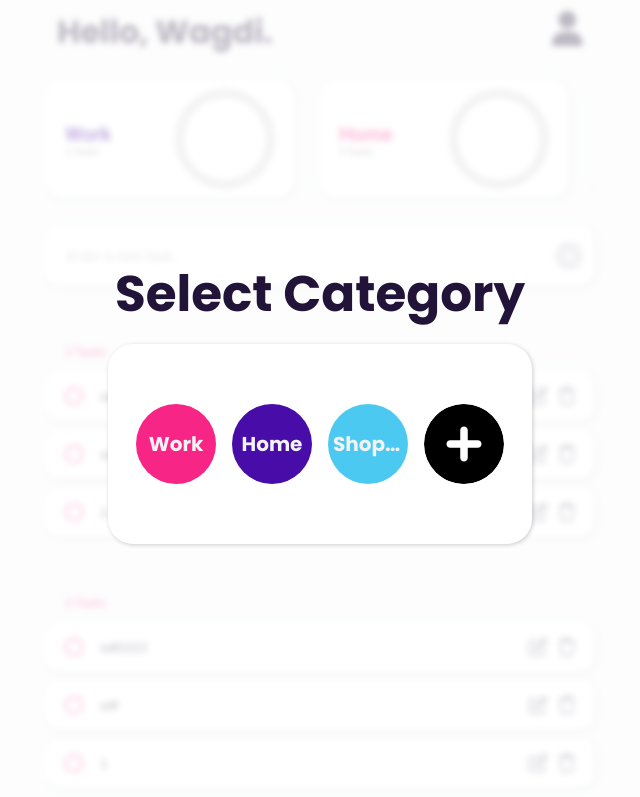
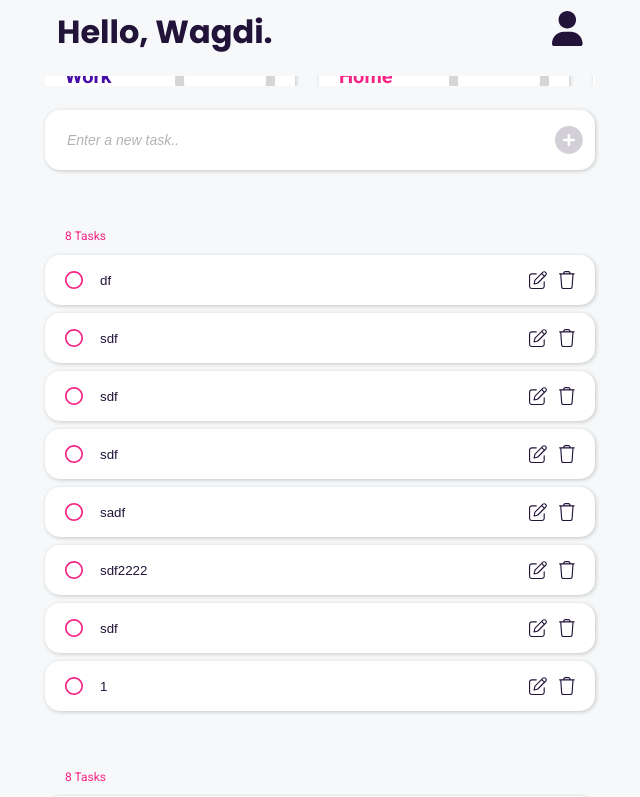
Before and after one commit to wagdikala/todo-app, a React (Create React App) app: page / in a window 1280 px wide. Shown: the top 797 px of the page, without its empty margins (320-960 px from the left). Built offline with nearby package versions, Linux system fonts and the light colour scheme; data requests are answered from the project's data file.

Commit message:
WIP_1 Categpry Modal

```diff
--- a/db.json
+++ b/db.json
@@ -16,6 +16,31 @@
       "taskTitle": "sdf2222",
       "isCompleted": false,
       "id": 3
+    },
+    {
+      "taskTitle": "sadf",
+      "isCompleted": false,
+      "id": 4
+    },
+    {
+      "taskTitle": "sdf",
+      "isCompleted": false,
+      "id": 5
+    },
+    {
+      "taskTitle": "sdf",
+      "isCompleted": false,
+      "id": 6
+    },
+    {
+      "taskTitle": "sdf",
+      "isCompleted": false,
+      "id": 7
+    },
+    {
+      "taskTitle": "df",
+      "isCompleted": false,
+      "id": 8
     }
   ]
 }
--- a/src/components/addTask/AddTask.jsx
+++ b/src/components/addTask/AddTask.jsx
@@ -5,7 +5,7 @@
 function AddTask() {
   const [text, setText] = useState("");
   const [btnDisabled, setBtnDisabled] = useState(true);
-  const { addTask } = useContext(TasksContext);
+  const { addTask, setShowModal } = useContext(TasksContext);
 
   const handleTextChange = (e) => {
     if (e.target.value.length === 0) {
@@ -17,6 +17,7 @@
   };
 
   const handleAddTask = () => {
+    setShowModal(true);
     addTask({ taskTitle: text, isCompleted: false });
     setBtnDisabled("none");
     setText("");
--- a/src/components/modal/CategoryModal.jsx
+++ b/src/components/modal/CategoryModal.jsx
@@ -1,12 +1,22 @@
 import "./category-modal.scss";
+import TasksContext from "../../context/TasksContext";
+import { useEffect, useContext } from "react";
 
 function CategoryModal() {
+  const { showModal, setShowModal } = useContext(TasksContext);
+
+  const handleSelect = () => {
+    setShowModal(false);
+  };
+
+  useEffect(() => {}, [showModal]);
+
   return (
-    <div className="modal">
+    <div className="modal" style={{ display: showModal ? "flex" : "none" }}>
       <h1>Select Category</h1>
       <div className="container">
         <div className="category-select">
-          <div className="category">
+          <div onClick={() => handleSelect()} className="category">
             <p>Work</p>
           </div>
           <div className="category">
--- a/src/context/TasksContext.js
+++ b/src/context/TasksContext.js
@@ -5,8 +5,10 @@
 
 // Providing the context
 export const TaskProvider = ({ children }) => {
+  const [isEditing, setIsEditing] = useState(false);
   const [tasks, setTasks] = useState([]);
   const [loading, setLoading] = useState(true);
+  const [showModal, setShowModal] = useState(false);
 
   useEffect(() => {
     fetchData();
@@ -59,6 +61,7 @@
       },
       body: JSON.stringify(task),
     });
+    setIsEditing(false);
   };
 
   return (
@@ -70,6 +73,10 @@
         setComplete,
         doneEditing,
         loading,
+        isEditing,
+        setIsEditing,
+        setShowModal,
+        showModal,
       }}
     >
       {children}
```
